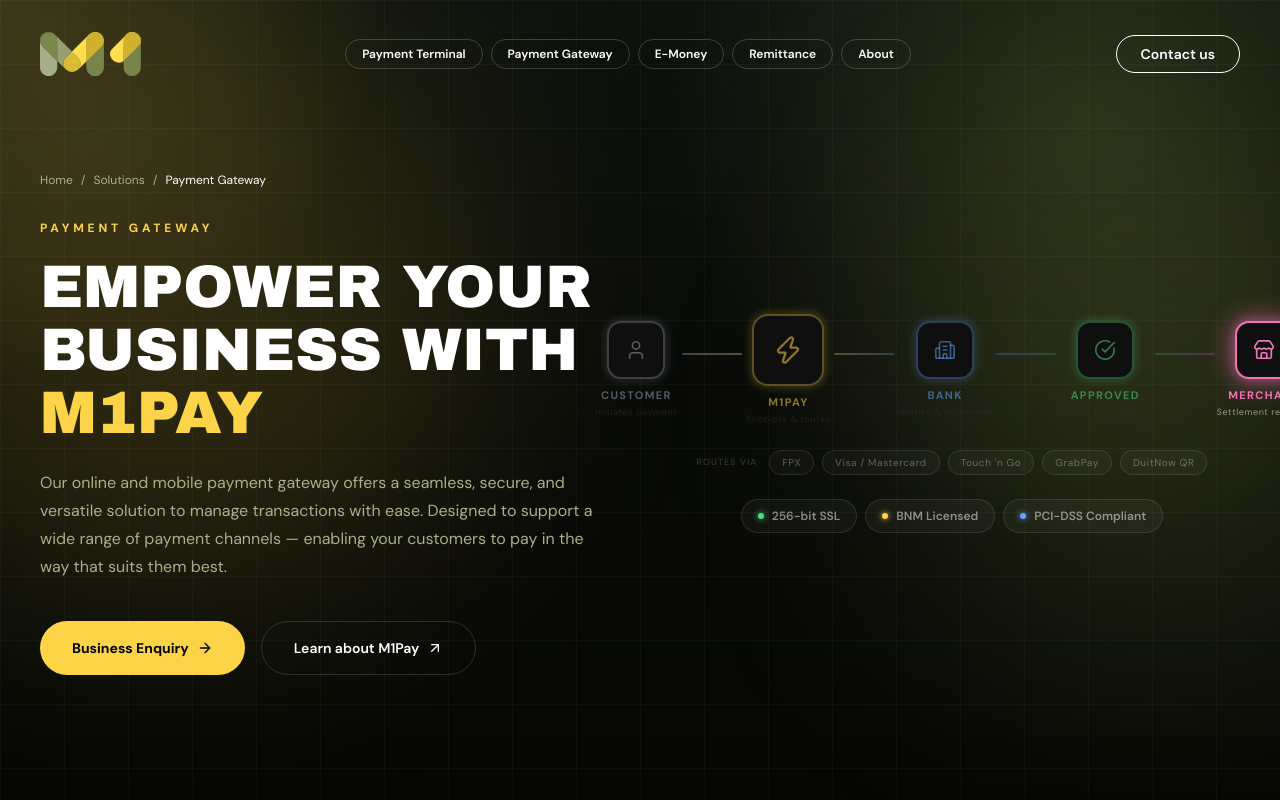
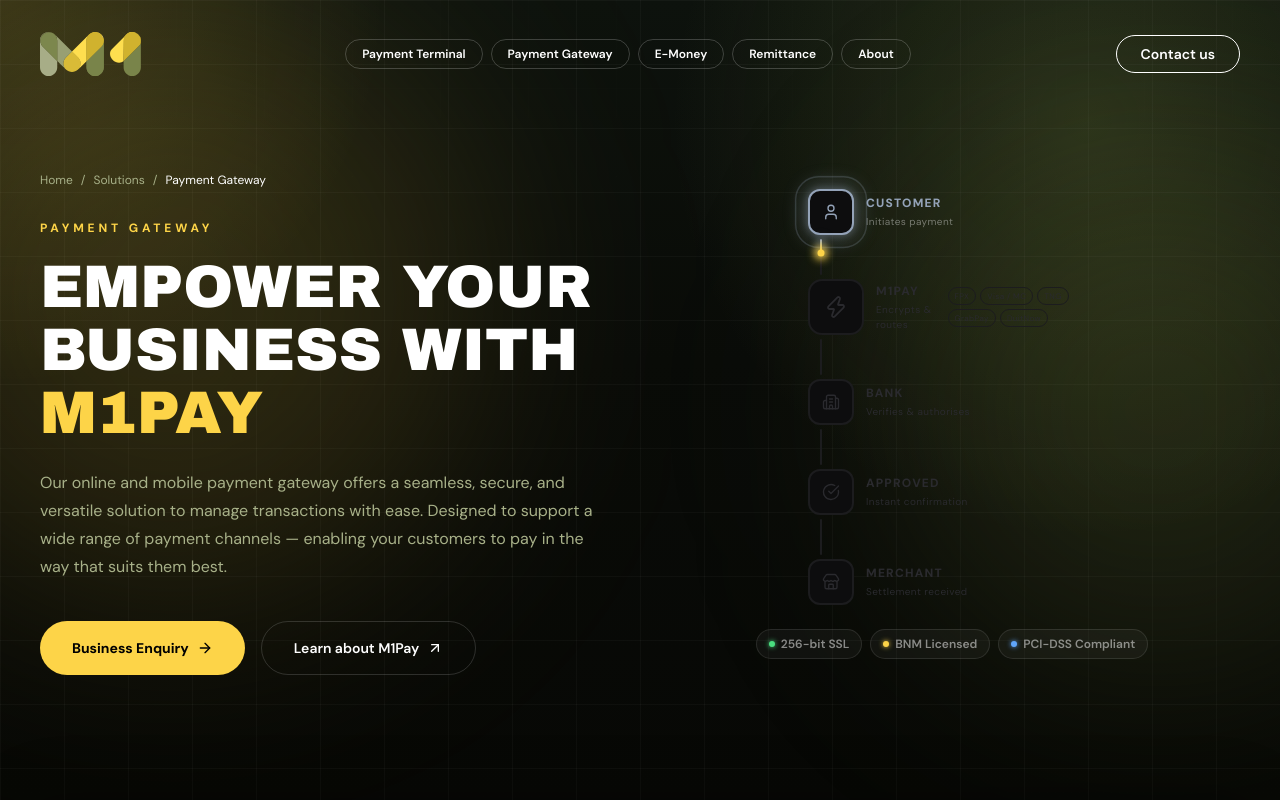
Before and after one commit to asahireo/MobilityOne, a Next.js app: page /solutions/payment-gateway in a window 1280 px wide. Shown: the top 800 px of the page. Built offline with nearby package versions, Linux system fonts and the light colour scheme.

Commit message:
fix: switch flow to vertical layout to fit within narrow hero column

```diff
--- a/components/ui/payment-gateway-hero.tsx
+++ b/components/ui/payment-gateway-hero.tsx
@@ -4,17 +4,14 @@
 import { User, Zap, Building2, CheckCircle, Store } from "lucide-react";
 
 const STEPS = [
-  { id: 0, label: "Customer",  sub: "Initiates payment",        icon: User,         color: "#94a3b8" },
-  { id: 1, label: "M1PAY",    sub: "Encrypts & routes",         icon: Zap,          color: "#fdd448" },
-  { id: 2, label: "Bank",     sub: "Verifies & authorises",     icon: Building2,    color: "#60a5fa" },
-  { id: 3, label: "Approved", sub: "Instant confirmation",      icon: CheckCircle,  color: "#4ade80" },
-  { id: 4, label: "Merchant", sub: "Settlement received",       icon: Store,        color: "#f472b6" },
+  { id: 0, label: "Customer",  sub: "Initiates payment",      icon: User,        color: "#94a3b8" },
+  { id: 1, label: "M1PAY",    sub: "Encrypts & routes",       icon: Zap,         color: "#fdd448" },
+  { id: 2, label: "Bank",     sub: "Verifies & authorises",   icon: Building2,   color: "#60a5fa" },
+  { id: 3, label: "Approved", sub: "Instant confirmation",    icon: CheckCircle, color: "#4ade80" },
+  { id: 4, label: "Merchant", sub: "Settlement received",     icon: Store,       color: "#f472b6" },
 ] as const;
 
-const METHODS = ["FPX", "Visa / Mastercard", "Touch 'n Go", "GrabPay", "DuitNow QR"];
-
-const TOTAL_STEPS = STEPS.length;
-const STEP_DURATION = 1200; // ms per step
+const METHODS = ["FPX", "Visa / MC", "TNG", "GrabPay", "DuitNow"];
 
 const STATUS_CHIPS = [
   { label: "256-bit SSL",       color: "#4ade80" },
@@ -22,154 +19,172 @@
   { label: "PCI-DSS Compliant", color: "#60a5fa" },
 ];
 
+const STEP_DURATION = 1100;
+const TOTAL = STEPS.length;
+
 export function PaymentGatewayHero() {
   const [active, setActive] = useState(0);
-  const [pulseProgress, setPulseProgress] = useState(0); // 0–1 along current segment
+  const [progress, setProgress] = useState(0);
 
   useEffect(() => {
     let start: number | null = null;
     let raf: number;
-
     function tick(ts: number) {
       if (!start) start = ts;
-      const elapsed = ts - start;
-      const progress = Math.min(elapsed / STEP_DURATION, 1);
-      setPulseProgress(progress);
-
-      if (progress >= 1) {
+      const p = Math.min((ts - start) / STEP_DURATION, 1);
+      setProgress(p);
+      if (p >= 1) {
         start = null;
-        setActive((prev) => (prev + 1) % TOTAL_STEPS);
+        setActive((prev) => (prev + 1) % TOTAL);
       }
       raf = requestAnimationFrame(tick);
     }
-
     raf = requestAnimationFrame(tick);
     return () => cancelAnimationFrame(raf);
   }, []);
 
   return (
-    <div className="relative w-full flex flex-col items-center gap-6 py-6 select-none">
+    <div className="relative w-full flex flex-col items-center gap-5 py-4 select-none">
 
-      {/* ── FLOW NODES ── */}
-      <div className="relative w-full flex items-center justify-center gap-0">
+      {/* ── VERTICAL FLOW ── */}
+      <div className="flex flex-col items-center w-full max-w-xs">
         {STEPS.map((step, i) => {
           const Icon = step.icon;
           const isActive = active === i;
-          const isPast = i < active || (active === 0 && i === TOTAL_STEPS - 1);
+          const isPast = i < active;
           const dim = !isActive && !isPast;
+          const isHub = i === 1;
 
           return (
-            <div key={step.id} className="flex items-center">
-              {/* NODE */}
-              <div className="flex flex-col items-center gap-2" style={{ minWidth: 88 }}>
-                {/* Icon circle */}
-                <div
-                  style={{
-                    width: i === 1 ? 72 : 58,
-                    height: i === 1 ? 72 : 58,
-                    borderRadius: i === 1 ? 16 : 14,
-                    background: "#0f0f10",
-                    border: `2px solid ${isActive ? step.color : dim ? "#1e1e20" : step.color + "55"}`,
+            <div key={step.id} className="flex flex-col items-center w-full">
+
+              {/* NODE ROW */}
+              <div className="flex items-center w-full gap-3 px-4">
+
+                {/* Icon */}
+                <div style={{
+                  flexShrink: 0,
+                  width: isHub ? 56 : 46,
+                  height: isHub ? 56 : 46,
+                  borderRadius: isHub ? 14 : 12,
+                  background: "#0d0d0e",
+                  border: `2px solid ${isActive ? step.color : dim ? "#1c1c1e" : step.color + "44"}`,
                   display: "flex",
                   alignItems: "center",
                   justifyContent: "center",
                   boxShadow: isActive
-                      ? `0 0 24px 6px ${step.color}66, 0 0 8px 2px ${step.color}44`
-                      : isPast
-                      ? `0 0 8px 2px ${step.color}33`
+                    ? `0 0 20px 5px ${step.color}55, 0 0 6px 1px ${step.color}44`
                     : "none",
-                    transition: "box-shadow 0.4s ease, border-color 0.4s ease",
+                  transition: "box-shadow 0.35s ease, border-color 0.35s ease",
                   position: "relative",
-                  }}
-                >
+                }}>
                   <Icon
-                    size={i === 1 ? 30 : 22}
-                    color={isActive ? step.color : dim ? "#333" : step.color + "88"}
+                    size={isHub ? 24 : 18}
+                    color={isActive ? step.color : dim ? "#2a2a2e" : step.color + "66"}
                     strokeWidth={1.8}
-                    style={{ transition: "color 0.4s ease" }}
+                    style={{ transition: "color 0.35s ease" }}
                   />
-                  {/* Active pulse ring */}
                   {isActive && (
-                    <div
-                      style={{
+                    <div style={{
                       position: "absolute",
-                        inset: -6,
-                        borderRadius: i === 1 ? 22 : 20,
+                      inset: -5,
+                      borderRadius: isHub ? 19 : 17,
                       border: `1.5px solid ${step.color}`,
-                        animation: "pingRing 1.2s ease-out infinite",
+                      animation: "pingRing 1s ease-out infinite",
                       opacity: 0,
-                      }}
-                    />
+                    }} />
                   )}
                 </div>
 
-                {/* Label */}
-                <div className="flex flex-col items-center gap-0.5">
+                {/* Text */}
+                <div className="flex flex-col gap-0.5">
                   <span style={{
-                    fontSize: 11,
-                    fontWeight: 700,
-                    letterSpacing: "0.12em",
+                    fontSize: 12,
+                    fontWeight: 800,
+                    letterSpacing: "0.1em",
                     textTransform: "uppercase",
-                    color: isActive ? step.color : dim ? "#333" : step.color + "88",
-                    transition: "color 0.4s ease",
+                    color: isActive ? step.color : dim ? "#2a2a2e" : step.color + "77",
+                    transition: "color 0.35s ease",
                   }}>
                     {step.label}
                   </span>
                   <span style={{
-                    fontSize: 9,
-                    color: isActive ? "#ffffff88" : "#33333388",
-                    letterSpacing: "0.06em",
-                    transition: "color 0.4s ease",
-                    whiteSpace: "nowrap",
+                    fontSize: 10,
+                    color: isActive ? "#ffffff66" : "#2a2a2e",
+                    letterSpacing: "0.04em",
+                    transition: "color 0.35s ease",
                   }}>
                     {step.sub}
                   </span>
                 </div>
+
+                {/* Method chips inline for M1Pay node */}
+                {isHub && (
+                  <div className="flex flex-wrap gap-1 ml-auto">
+                    {METHODS.map((m) => (
+                      <span key={m} style={{
+                        fontSize: 8,
+                        padding: "2px 6px",
+                        borderRadius: 99,
+                        border: "1px solid #fdd44833",
+                        color: isActive ? "#fdd44899" : "#2a2a2e",
+                        letterSpacing: "0.05em",
+                        transition: "color 0.35s ease, border-color 0.35s ease",
+                        borderColor: isActive ? "#fdd44833" : "#1c1c1e",
+                      }}>
+                        {m}
+                      </span>
+                    ))}
+                  </div>
+                )}
               </div>
 
-              {/* CONNECTOR (between nodes) */}
+              {/* CONNECTOR */}
               {i < STEPS.length - 1 && (
-                <div style={{ position: "relative", width: 60, height: 2, flexShrink: 0, margin: "0 2px", marginBottom: 32 }}>
-                  {/* Track */}
+                <div style={{
+                  position: "relative",
+                  width: 2,
+                  height: 36,
+                  margin: "4px 0 4px 28px", // align with center of icon
+                  alignSelf: "flex-start",
+                }}>
                   <div style={{
                     position: "absolute",
                     inset: 0,
-                    background: "#1e1e20",
+                    background: "#1c1c1e",
                     borderRadius: 2,
                   }} />
-                  {/* Filled progress (when this segment is active) */}
-                  {active === i && (
-                    <div style={{
-                      position: "absolute",
-                      top: 0, left: 0, bottom: 0,
-                      width: `${pulseProgress * 100}%`,
-                      background: `linear-gradient(to right, ${step.color}, ${STEPS[i + 1].color})`,
-                      borderRadius: 2,
-                      boxShadow: `0 0 8px 2px ${step.color}88`,
-                      transition: "none",
-                    }} />
-                  )}
-                  {/* Already passed */}
-                  {i < active && (
+                  {/* Filled */}
+                  {isPast && (
                     <div style={{
                       position: "absolute",
                       inset: 0,
-                      background: `linear-gradient(to right, ${step.color}44, ${STEPS[i + 1].color}44)`,
+                      background: `linear-gradient(to bottom, ${step.color}55, ${STEPS[i+1].color}55)`,
                       borderRadius: 2,
                     }} />
                   )}
-                  {/* Moving pulse dot */}
-                  {active === i && (
+                  {isActive && (
                     <div style={{
                       position: "absolute",
-                      top: "50%",
-                      left: `${pulseProgress * 100}%`,
+                      top: 0, left: 0, right: 0,
+                      height: `${progress * 100}%`,
+                      background: `linear-gradient(to bottom, ${step.color}, ${STEPS[i+1].color})`,
+                      borderRadius: 2,
+                      boxShadow: `0 0 8px 2px ${step.color}88`,
+                    }} />
+                  )}
+                  {/* Moving dot */}
+                  {isActive && (
+                    <div style={{
+                      position: "absolute",
+                      left: "50%",
+                      top: `${progress * 100}%`,
                       transform: "translate(-50%, -50%)",
-                      width: 8,
-                      height: 8,
+                      width: 7,
+                      height: 7,
                       borderRadius: "50%",
-                      background: STEPS[i + 1].color,
-                      boxShadow: `0 0 10px 4px ${STEPS[i + 1].color}`,
+                      background: STEPS[i+1].color,
+                      boxShadow: `0 0 8px 3px ${STEPS[i+1].color}`,
                     }} />
                   )}
                 </div>
@@ -179,30 +194,14 @@
         })}
       </div>
 
-      {/* ── METHOD CHIPS ── */}
-      <div className="flex flex-wrap gap-2 justify-center">
-        <span style={{ fontSize: 9, color: "#ffffff33", letterSpacing: "0.12em", textTransform: "uppercase", alignSelf: "center", marginRight: 4 }}>
-          Routes via
-        </span>
-        {METHODS.map((m) => (
-          <span
-            key={m}
-            className="rounded-full border border-white/10 bg-white/[0.03] px-3 py-1"
-            style={{ fontSize: 10, color: "#ffffff55", letterSpacing: "0.06em" }}
-          >
-            {m}
-          </span>
-        ))}
-      </div>
-
       {/* ── STATUS CHIPS ── */}
-      <div className="flex flex-wrap gap-2 justify-center">
+      <div className="flex flex-wrap gap-2 justify-center mt-1">
         {STATUS_CHIPS.map(({ label, color }) => (
           <span
             key={label}
-            className="rounded-full border border-white/10 bg-white/[0.04] px-4 py-2 text-xs font-semibold text-white/50 flex items-center gap-2"
+            className="rounded-full border border-white/10 bg-white/[0.04] px-3 py-1.5 text-xs font-semibold text-white/50 flex items-center gap-1.5"
           >
-            <span className="w-1.5 h-1.5 rounded-full shrink-0" style={{ background: color, boxShadow: `0 0 6px ${color}` }} />
+            <span className="w-1.5 h-1.5 rounded-full shrink-0" style={{ background: color, boxShadow: `0 0 5px ${color}` }} />
             {label}
           </span>
         ))}
@@ -211,7 +210,7 @@
       <style>{`
         @keyframes pingRing {
           0%   { transform: scale(1);   opacity: 0.7; }
-          100% { transform: scale(1.5); opacity: 0; }
+          100% { transform: scale(1.6); opacity: 0; }
         }
       `}</style>
     </div>
```
Lines whose indentation alone changed are shown as unchanged.
